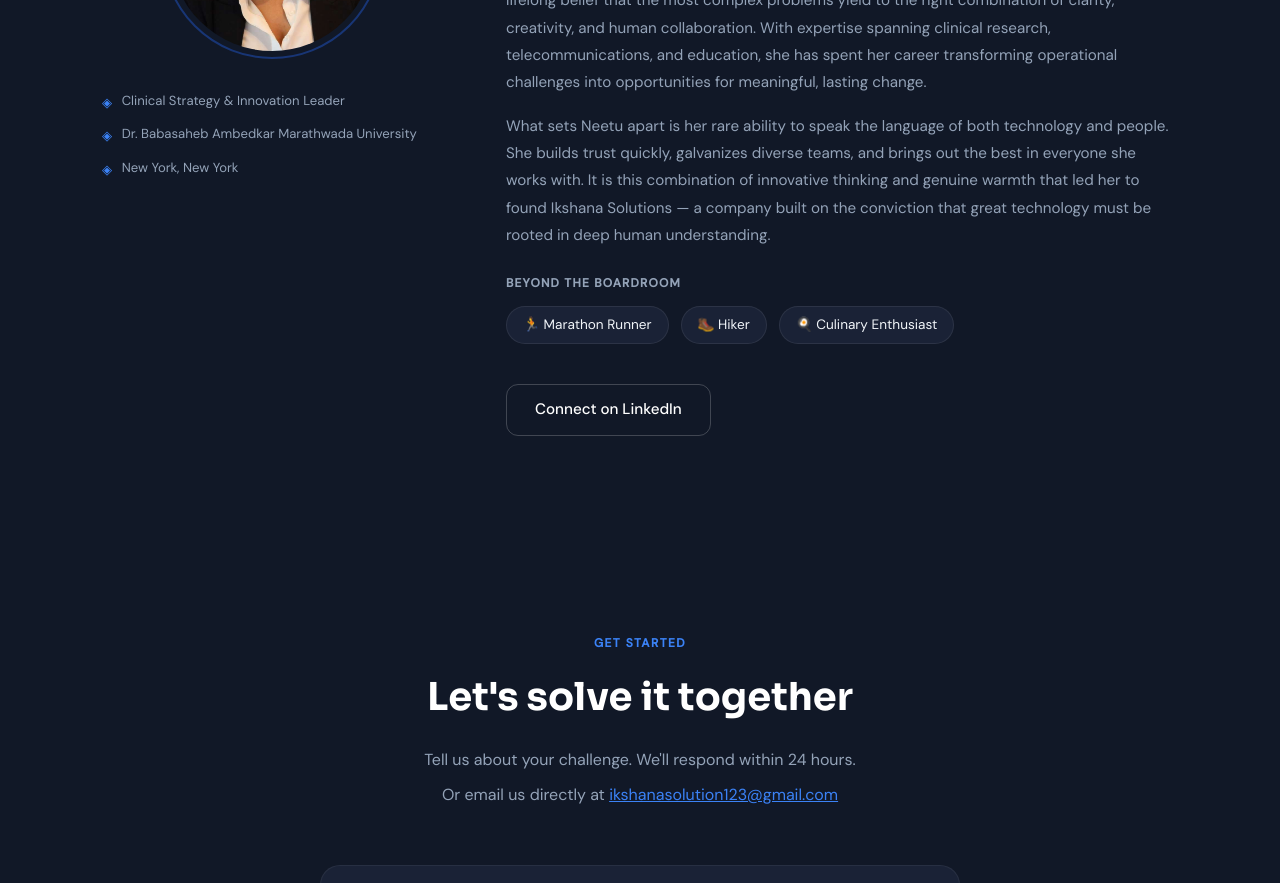
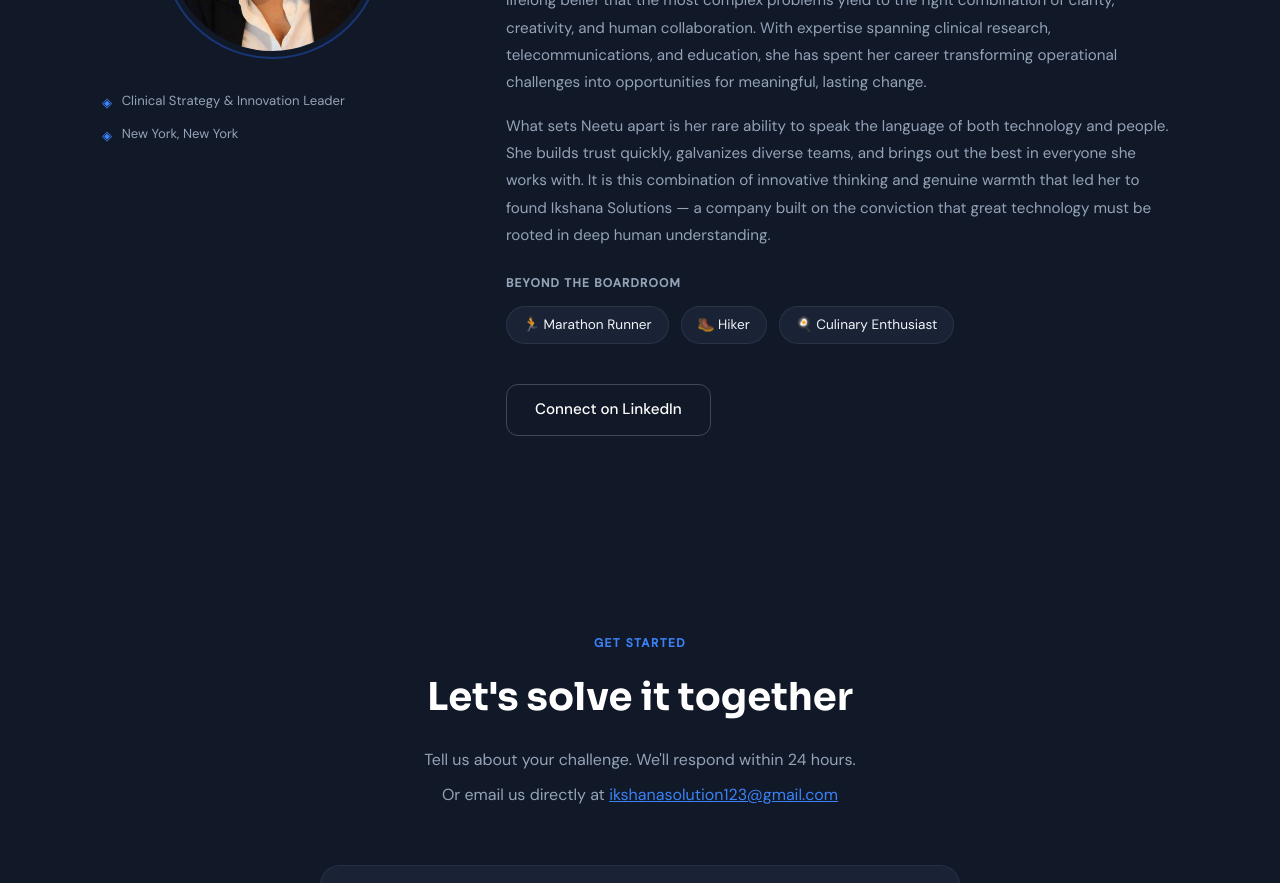
Before and after one commit to singh318683/ikshana-solutions, a React (Create React App) app: page / in a window 1280 px wide. Shown: the part 3700-4583 px from the top of the page. Built offline with nearby package versions, Linux system fonts and the light colour scheme.

Commit message:
Remove university from leadership section

```diff
--- a/src/App.js
+++ b/src/App.js
@@ -261,10 +261,7 @@ function App() {
                   <span className="founder__credential-icon">◈</span>
                   <span>Clinical Strategy & Innovation Leader</span>
                 </div>
-                <div className="founder__credential">
-                  <span className="founder__credential-icon">◈</span>
-                  <span>Dr. Babasaheb Ambedkar Marathwada University</span>
-                </div>
+
                 <div className="founder__credential">
                   <span className="founder__credential-icon">◈</span>
                   <span>New York, New York</span>
```
